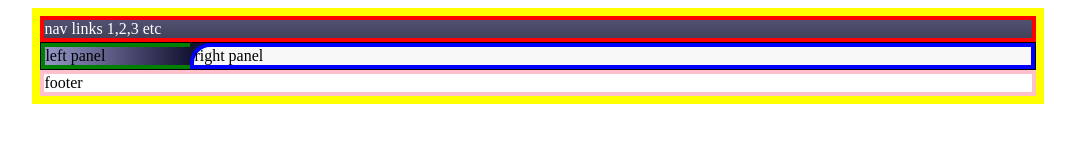
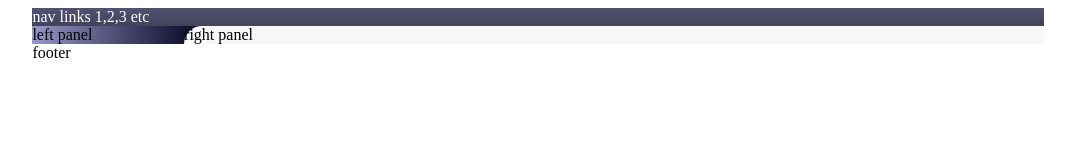
Before and after one commit to raj4dev/ccube-consulting, a plain HTML site: page index.html in a window 1280 px wide. Shown: the whole page, without its empty margins (102-1177 px from the left). Drawn offline with Linux system fonts and the light colour scheme.

Commit message:
removed the borders from all elements.

```diff
--- a/resources/css/style.css
+++ b/resources/css/style.css
@@ -18,7 +18,6 @@ CONTAINER
 */
 
 #container {
-    border: 8px solid yellow;
     width: 80%;
     margin: 0 auto;
 }
@@ -31,7 +30,6 @@ NAVIGATION
 */
 
 #nav {
-    border: 4px solid red;
     background-image: linear-gradient(to top, rgba(19,19,49, 0.8), rgba(37,37,79, 0.8));
     color: white;
 }
@@ -43,7 +41,6 @@ MAIN CONTENT
 */
 
 #content {
-    border: 1px solid black;
     width: 100%;
     display: table;
     background-color: #131332;
@@ -56,9 +53,6 @@ LEFT PANEL of content area
 */
 
 #left-panel {
-    border-top: 4px solid green;
-    border-left: 4px solid green;
-    border-bottom: 4px solid green;
     float: left;
     width: 15%;
     background-image: linear-gradient(to left, #131332, #9797c9);
@@ -72,7 +66,6 @@ RIGHT PANEL of content area
 */
 
 #right-panel {
-    border: 4px solid blue;
     float: right;
     width: 85%;
     border-radius: 20px 0 0 0;
@@ -87,6 +80,5 @@ FOOTER
 */
 
 #footer {
-    border: 4px solid pink;
     clear: both;
 }
```
